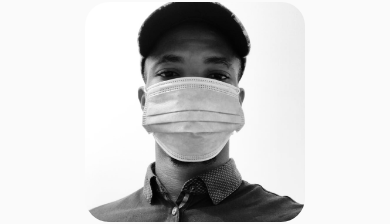
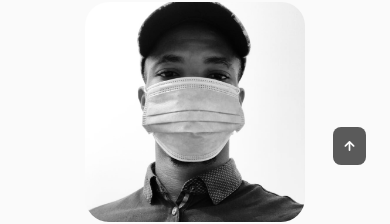
Before and after one commit to dezmanvee/my-portfolio, a React (Create React App) app: page / in a window 390 px wide. Shown: the part 848-1072 px from the top of the page. Built offline with nearby package versions, Linux system fonts and the light colour scheme.

Commit message:
Added scroll functionality

```diff
--- a/src/App.js
+++ b/src/App.js
@@ -6,6 +6,7 @@
 import Testimonials from './components/testimonials/Testimonials';
 import Contact from './components/contact/Contact';
 import Footer from './components/footer/Footer';
+import ScrollUp from './components/scrollUp/ScrollUp';
 
 function App() {
   return (
@@ -17,8 +18,9 @@
         <Skills />
         <Testimonials />
         <Contact />
-        <Footer />
       </main>
+      <Footer />
+      <ScrollUp />
     </>
   );
 }
--- a/src/components/header/Header.css
+++ b/src/components/header/Header.css
@@ -39,6 +39,9 @@
 .active-link,
 .nav__link:hover{
     color: var(--title-color-dark);
+}
+.scroll-header{
+    box-shadow: 0 -1px 4px rgba(0,0,0,0.15);
 }
 
 /*
--- a/src/components/header/Header.jsx
+++ b/src/components/header/Header.jsx
@@ -1,53 +1,109 @@
-import { useState } from 'react'
-import './Header.css'
+import { useState } from "react";
+import "./Header.css";
 
 const Header = () => {
+  window.addEventListener("scroll", function () {
+    const header = document.querySelector(".header");
+    // When scroll height is higher than 200 viewport height, add the
+    // scroll-header class to the element tag with header class.
+    if (this.scrollY >= 80) header.classList.add("scroll-header");
+    else header.classList.remove("scroll-header");
+  });
   // Toggle Menu
-    const [toggle, setToggle] = useState(false)
+  const [toggle, setToggle] = useState(false);
+  const [activeNav, setActiveNav] = useState("#home");
   return (
     <header className="header">
       <nav className="nav container">
-            <a href="index.html" className="nav__logo">Bamidele</a>
+        <a href="index.html" className="nav__logo">
+          Bamidele
+        </a>
 
         <div className={toggle ? "nav__menu show-menu" : "nav__menu"}>
           <ul className="nav__list grid">
             <li className="nav__item">
-                        <a href="#home" className="nav__link active-link">
+              <a
+                href="#home"
+                onClick={() => setActiveNav("#home")}
+                className={
+                  activeNav === "#home" ? "nav__link active-link" : "nav__link"
+                }
+              >
                 <i className="uil uil-estate nav__icon"></i>Home
               </a>
             </li>
 
             <li className="nav__item">
-                        <a href="#about" className="nav__link">
+              <a
+                href="#about"
+                onClick={() => setActiveNav("#about")}
+                className={
+                  activeNav === "#about" ? "nav__link active-link" : "nav__link"
+                }
+              >
                 <i className="uil uil-user nav__icon"></i>About
               </a>
             </li>
 
             <li className="nav__item">
-                        <a href="#skills" className="nav__link">
+              <a
+                href="#skills"
+                onClick={() => setActiveNav("#skills")}
+                className={
+                  activeNav === "#skills"
+                    ? "nav__link active-link"
+                    : "nav__link"
+                }
+              >
                 <i className="uil uil-file-alt nav__icon"></i>Skills
               </a>
             </li>
 
             <li className="nav__item">
-                        <a href="#projects" className="nav__link">
+              <a
+                href="#projects"
+                onClick={() => setActiveNav("#projects")}
+                className={
+                  activeNav === "#projects"
+                    ? "nav__link active-link"
+                    : "nav__link"
+                }
+              >
                 <i className="uil uil-briefcase nav__icon"></i>Projects
               </a>
             </li>
 
             <li className="nav__item">
-                        <a href="#contact" className="nav__link">
+              <a
+                href="#contact"
+                onClick={() => setActiveNav("#contact")}
+                className={
+                  activeNav === "#contact"
+                    ? "nav__link active-link"
+                    : "nav__link"
+                }
+              >
                 <i className="uil uil-message nav__icon"></i>Contact
               </a>
             </li>
           </ul>
-                <i class="uil uil-times nav__close" onClick={()=> {setToggle(!toggle)}}></i>
+          <i
+            class="uil uil-times nav__close"
+            onClick={() => {
+              setToggle(!toggle);
+            }}
+          ></i>
         </div>
-                <div className="nav__toggle" onClick={()=> {setToggle(!toggle)}}>
+        <div
+          className="nav__toggle"
+          onClick={() => {
+            setToggle(!toggle);
+          }}
+        >
           <i class="uil uil-apps"></i>
         </div>
       </nav>
     </header>
-  )
-}
-export default Header
+  );
+};
+export default Header;
--- /dev/null
+++ b/src/components/scrollUp/ScrollUp.css
@@ -0,0 +1,47 @@
+.scrollup{
+    position: fixed;
+    right: 2.5em;
+    bottom: -20%;
+    background-color: var(--title-color);
+    padding: 0.3rem 0.5rem;
+    opacity: 0.8;
+    border-radius: 0.5rem;
+    z-index: var(--z-tooltip);
+}
+.scrollup__icon{
+    font-size: 1.5rem;
+    color: var(--container-color);
+}
+.scrollup:hover{
+    background-color: var(--title-color-dark);
+}
+/* Show scroll */
+.show-scroll{
+    bottom: 3rem;
+}
+
+/*=============== BREAKPOINTS ===============*/
+/* For large devices */
+@media screen and (max-width: 992px) {
+    .scrollup{
+        right: 1.5rem;
+        padding: 0.25rem 0.4rem;
+    }
+    .scrollup__icon{
+        font-size: 1.25rem;
+    }
+  }
+
+  /* For medium devices */
+  @media screen and (max-width: 768px) {
+    .show-scroll{
+        bottom: 4rem;
+    }
+  }
+
+  /* For small devices */
+  @media screen and (max-width: 350px) {
+   .scrollup{
+         right: 1rem;
+   }
+  }
--- /dev/null
+++ b/src/components/scrollUp/ScrollUp.jsx
@@ -0,0 +1,22 @@
+import "./ScrollUp.css"
+
+const ScrollUp = () => {
+    window.addEventListener('scroll', function() {
+        const scrollBtn = document.querySelector('.scrollup');
+        // When scroll height is higher than 560 viewport height, add the
+        // show-scroll class to the element tag with scrollup class.
+        if (this.scrollY >= 560) scrollBtn.classList.add('show-scroll')
+
+        else scrollBtn.classList.remove('show-scroll')
+
+    })
+
+  return (
+    <div>
+        <a href="#" className="scrollup">
+            <i class="uil uil-arrow-up scrollup__icon"></i>
+        </a>
+    </div>
+  )
+}
+export default ScrollUp
```
Lines whose indentation alone changed are shown as unchanged.
